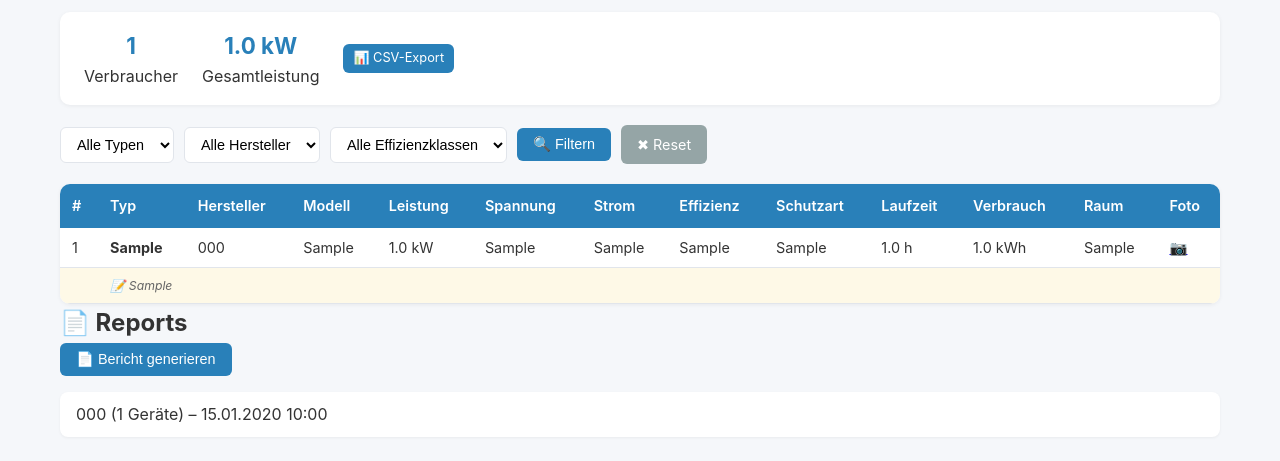
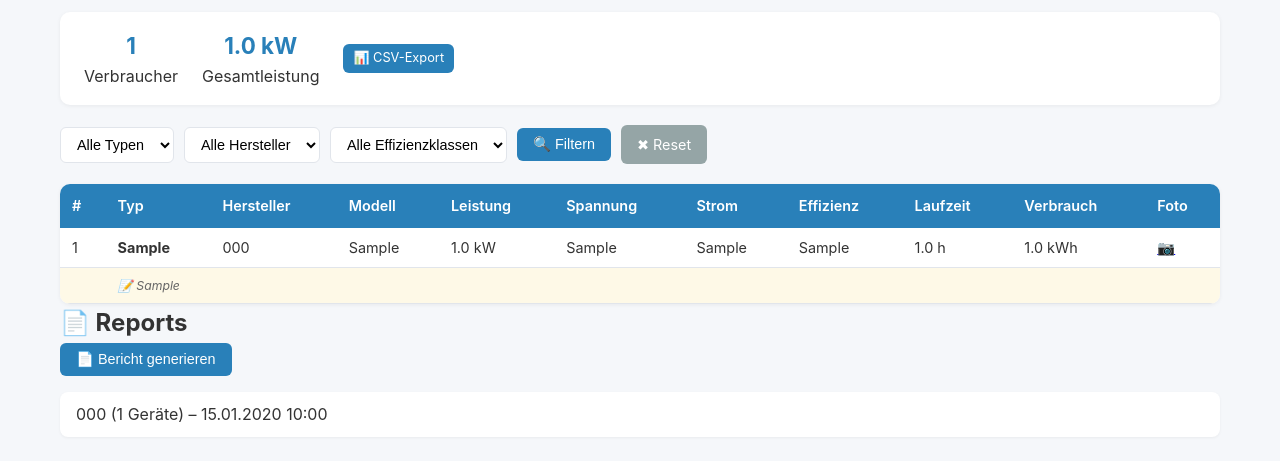
Before and after one commit to chradden/typenschild-scanner, a FastAPI app: page /standort/1 in a window 1280 px wide. Shown: the part 134-595 px from the top of the page. Run offline with FastAPI, Linux system fonts and the light colour scheme; tables that the repository leaves empty hold one stand-in row (values such as "Sample post").

Commit message:
fix: Berichte/CSV verbessern - Verbrauch hinzu, Schutzart/Raum entfernt
- PDF-Report: Schutzart/Raum Spalten entfernt, Laufzeit/Verbrauch hinzugefügt
- CSV-Export (Dashboard + Bot): Schutzart/Raum entfernt, Verbrauch_kWh hinzu
- Verbrauch = Leistung(kW) × Laufzeit(h/Tag) = kWh/Tag
- KI-Prompt: Effizienzklasse-Erkennung verbessert (EFF1=IE3, EFF2=IE2)
- Dashboard Bericht-Route: laufzeit_h + verbrauch_kwh an PDF übergeben

```diff
--- a/bot/handlers/bericht.py
+++ b/bot/handlers/bericht.py
@@ -69,9 +69,9 @@ async def bericht_command(update: Update, context: ContextTypes.DEFAULT_TYPE):
                 "frequenz_hz": v.frequenz_hz,
                 "drehzahl_rpm": v.drehzahl_rpm,
                 "effizienzklasse": v.effizienzklasse or "–",
-                "schutzart": v.schutzart or "–",
-                "raum": v.raum or "–",
                 "bezeichnung": v.bezeichnung or "–",
+                "laufzeit_h": v.laufzeit_h,
+                "verbrauch_kwh": round(kw * v.laufzeit_h, 2) if v.laufzeit_h and kw else None,
                 "fotos": [f.dateipfad for f in v.fotos],
             })
 
--- a/bot/handlers/export.py
+++ b/bot/handlers/export.py
@@ -58,10 +58,6 @@ async def export_command(update: Update, context: ContextTypes.DEFAULT_TYPE):
                 "cos_phi": v.cos_phi or "",
                 "Drehzahl_rpm": v.drehzahl_rpm or "",
                 "Effizienzklasse": v.effizienzklasse or "",
-                "Schutzart": v.schutzart or "",
-                "Isolationsklasse": v.isolationsklasse or "",
-                "Betriebsart": v.betriebsart or "",
-                "Raum": v.raum or "",
                 "Bezeichnung": v.bezeichnung or "",
                 "Laufzeit_h": v.laufzeit_h or "",
                 "Verbrauch_kWh": round((v.leistung_kw or (v.leistung_w / 1000 if v.leistung_w else 0)) * v.laufzeit_h, 2) if v.laufzeit_h else "",
--- a/core/ki.py
+++ b/core/ki.py
@@ -50,6 +50,9 @@ Regeln:
 - geraetetyp: Bestimme den passendsten Typ anhand von Hersteller, Modell und Kontext.
   Beispiele: PHILIPS TV → "TV", Mikrowelle → "Mikrowelle", Kopierer/MFP → "Kopierer",
   Siemens 1LE... → "Motor", Grundfos → "Pumpe". Nutze "Sonstiges" nur wenn kein Typ passt.
+- effizienzklasse: Suche aktiv nach IE1/IE2/IE3/IE4-Kennzeichnung auf dem Typenschild.
+  Oft als Logo, Symbol oder Text vorhanden. Bei Motoren ab 2011 ist IE-Klasse i.d.R. Pflicht.
+  Auch EFF1=IE3, EFF2=IE2 beachten. Nur null wenn wirklich nichts erkennbar.
 - Erfinde KEINE Daten – lieber null als falsch"""
 
 
--- a/web/app.py
+++ b/web/app.py
@@ -204,8 +204,6 @@ async def standort_detail(
                 "frequenz_hz": v.frequenz_hz,
                 "drehzahl_rpm": v.drehzahl_rpm,
                 "effizienzklasse": v.effizienzklasse or "–",
-                "schutzart": v.schutzart or "–",
-                "raum": v.raum or "–",
                 "bezeichnung": v.bezeichnung or "–",
                 "notizen": v.notizen or "",
                 "fotos": fotos,
@@ -330,9 +328,9 @@ async def bericht_generieren(standort_id: int, auth=Depends(auth_pruefen)):
                 "frequenz_hz": v.frequenz_hz,
                 "drehzahl_rpm": v.drehzahl_rpm,
                 "effizienzklasse": v.effizienzklasse or "\u2013",
-                "schutzart": v.schutzart or "\u2013",
-                "raum": v.raum or "\u2013",
                 "bezeichnung": v.bezeichnung or "\u2013",
+                "laufzeit_h": v.laufzeit_h,
+                "verbrauch_kwh": round(kw * v.laufzeit_h, 2) if v.laufzeit_h and kw else None,
                 "fotos": [f.dateipfad for f in v.fotos],
             })
 
@@ -395,9 +393,9 @@ async def export_csv(standort_id: int, auth=Depends(auth_pruefen)):
                 "Spannung_V": v.spannung_v or "",
                 "Strom_A": v.strom_a or "",
                 "Effizienzklasse": v.effizienzklasse or "",
-                "Schutzart": v.schutzart or "",
-                "Raum": v.raum or "",
                 "Bezeichnung": v.bezeichnung or "",
+                "Laufzeit_h": v.laufzeit_h or "",
+                "Verbrauch_kWh": round((v.leistung_kw or (v.leistung_w / 1000 if v.leistung_w else 0)) * v.laufzeit_h, 2) if v.laufzeit_h else "",
             })
 
     output = io.StringIO()
--- a/web/templates/standort.html
+++ b/web/templates/standort.html
@@ -72,10 +72,8 @@
                         <th>Spannung</th>
                         <th>Strom</th>
                         <th>Effizienz</th>
-                        <th>Schutzart</th>
                         <th>Laufzeit</th>
                         <th>Verbrauch</th>
-                        <th>Raum</th>
                         <th>Foto</th>
                     </tr>
                 </thead>
@@ -100,10 +98,8 @@
                             {% elif v.effizienzklasse == 'IE4' %}<span class="badge badge-blue">IE4</span>
                             {% else %}{{ v.effizienzklasse }}{% endif %}
                         </td>
-                        <td>{{ v.schutzart }}</td>
                         <td>{% if v.laufzeit_h %}{{ v.laufzeit_h }} h{% else %}–{% endif %}</td>
                         <td>{% if v.verbrauch_kwh %}{{ v.verbrauch_kwh }} kWh{% else %}–{% endif %}</td>
-                        <td>{{ v.raum }}</td>
                         <td>
                             {% for f in v.fotos %}
                             <a href="/foto/{{ f.id }}" target="_blank">📷</a>
@@ -113,7 +109,7 @@
                     {% if v.notizen %}
                     <tr class="notes-row">
                         <td></td>
-                        <td colspan="12" class="notes">📝 {{ v.notizen[:200] }}</td>
+                        <td colspan="10" class="notes">📝 {{ v.notizen[:200] }}</td>
                     </tr>
                     {% endif %}
                     {% endfor %}
```
Also changed, not shown: templates/standort_report.html (+4 -4 lines).
